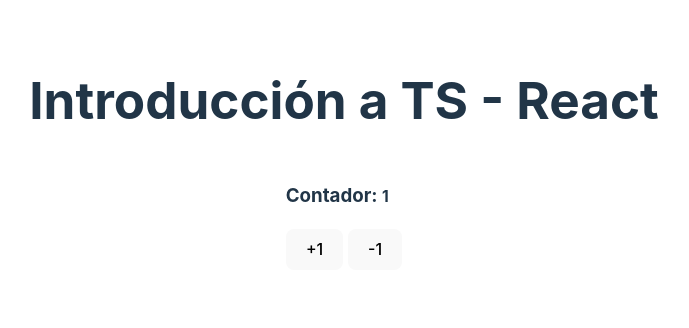
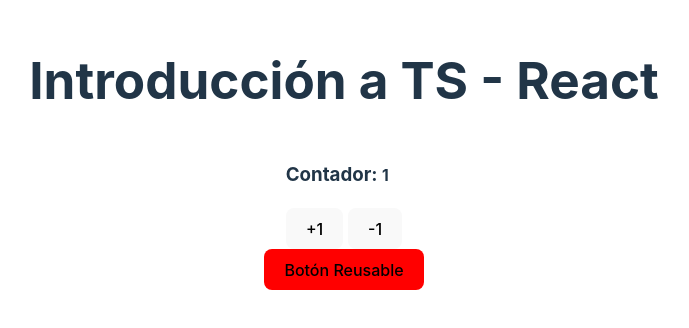
Before and after one commit to zutjmx/01-react-fundamentos, a React (Vite) app: page / in a window 1280 px wide. Shown: the part 246-574 px from the top of the page, without its empty margins (296-985 px from the left). Built offline with nearby package versions, Linux system fonts and the light colour scheme.

Commit message:
Se agrega componente BotonReusable

```diff
--- a/src/App.tsx
+++ b/src/App.tsx
@@ -3,7 +3,7 @@
    BasicTypes,
   ObjetosLiterales } from "./typescript" */
 
-import { /* Contador, */ ContadorWithHook } from "./components"
+import { /* Contador, */ BotonReusable, ContadorWithHook } from "./components"
 
 function App() {
 
@@ -18,6 +18,7 @@ function App() {
       {/* <FuncionesBasicas/> */}
       {/* <Contador/> */}
       <ContadorWithHook/>
+      <BotonReusable color="red"/>
 
     </main>
   )
--- /dev/null
+++ b/src/components/BotonReusable.tsx
@@ -0,0 +1,10 @@
+
+const BotonReusable = ({color}: {color: string}) => {
+  return (
+    <button style={{ backgroundColor: color }}> Botón Reusable </button>
+  )
+}
+
+export {
+    BotonReusable
+}
--- a/src/components/index.ts
+++ b/src/components/index.ts
@@ -1,2 +1,3 @@
 export * from './Contador';
 export * from './ContadorWithHook';
+export * from './BotonReusable';
```
